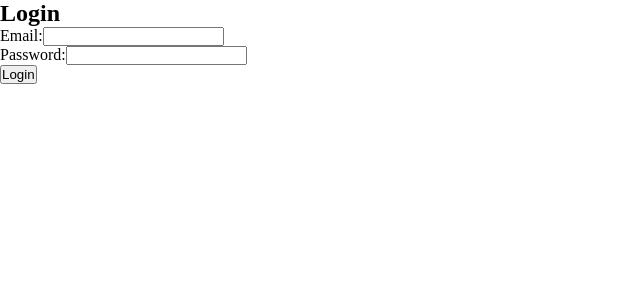
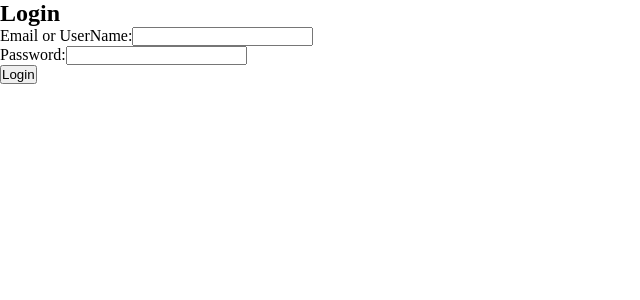
Before and after one commit to obayalhusein/edm-task, a React (Vite) app: page /login in a window 1280 px wide. Shown: the top 300 px of the page, without its empty margins (0-640 px from the left). Built offline with nearby package versions, Linux system fonts and the light colour scheme.

Commit message:
fix login action integration with strapi

```diff
--- a/src/pages/Login/index.tsx
+++ b/src/pages/Login/index.tsx
@@ -3,16 +3,16 @@ import { useDispatch } from 'react-redux';
 import { loginAction } from '../../redux/auth/actions';
 
 interface LoginFormState {
-  email: string;
-  password: string;
-  error: string;
+    identifier: string;
+    password: string;
+    error: string;
 }
 
 const LoginPage: React.FC = () => {
     const dispatch = useDispatch();
 
     const [formData, setFormData] = useState<LoginFormState>({
-        email: '',
+        identifier: '',
         password: '',
         error: '',
     });
@@ -26,19 +26,19 @@ const LoginPage: React.FC = () => {
         e.preventDefault();
 
         // Simple validation
-        if (!formData.email || !formData.password) {
+        if (!formData.identifier || !formData.password) {
         setFormData({ ...formData, error: 'Please fill in all fields' });
         return;
         }
 
         // Dispatch login action
         dispatch(loginAction({
-            email: formData.email,
+            identifier: formData.identifier,
             password: formData.password
         }));
 
         // Reset form
-        setFormData({ email: '', password: '', error: '' });
+        setFormData({ identifier: '', password: '', error: '' });
     };
 
     return (
@@ -47,11 +47,11 @@ const LoginPage: React.FC = () => {
         {formData.error && <p className="error">{formData.error}</p>}
         <form onSubmit={handleSubmit}>
             <div>
-            <label>Email:</label>
+            <label>Email or UserName:</label>
             <input
-                type="email"
-                name="email"
-                value={formData.email}
+                type="text"
+                name="identifier"
+                value={formData.identifier}
                 onChange={handleInputChange}
             />
             </div>
--- a/src/redux/auth/actions.ts
+++ b/src/redux/auth/actions.ts
@@ -3,7 +3,7 @@ import { apiService } from "../../services/api";
 import { AnyAction, Dispatch } from "redux";
 
 interface LoginActionPayload {
-  email: string;
+  identifier: string;
   password: string;
 }
 
@@ -14,7 +14,7 @@ export const loginAction = (payload: LoginActionPayload) => async (dispatch: Dis
   })
 
   try {
-   const res =  await apiService.post('/login', payload)
+   const res =  await apiService.post('/auth/local', payload)
     localStorage.setItem('token', res.data.token)
     dispatch({
       type: AUTH_CONSTANSTS.LOGIN_SUCCESS,
```
